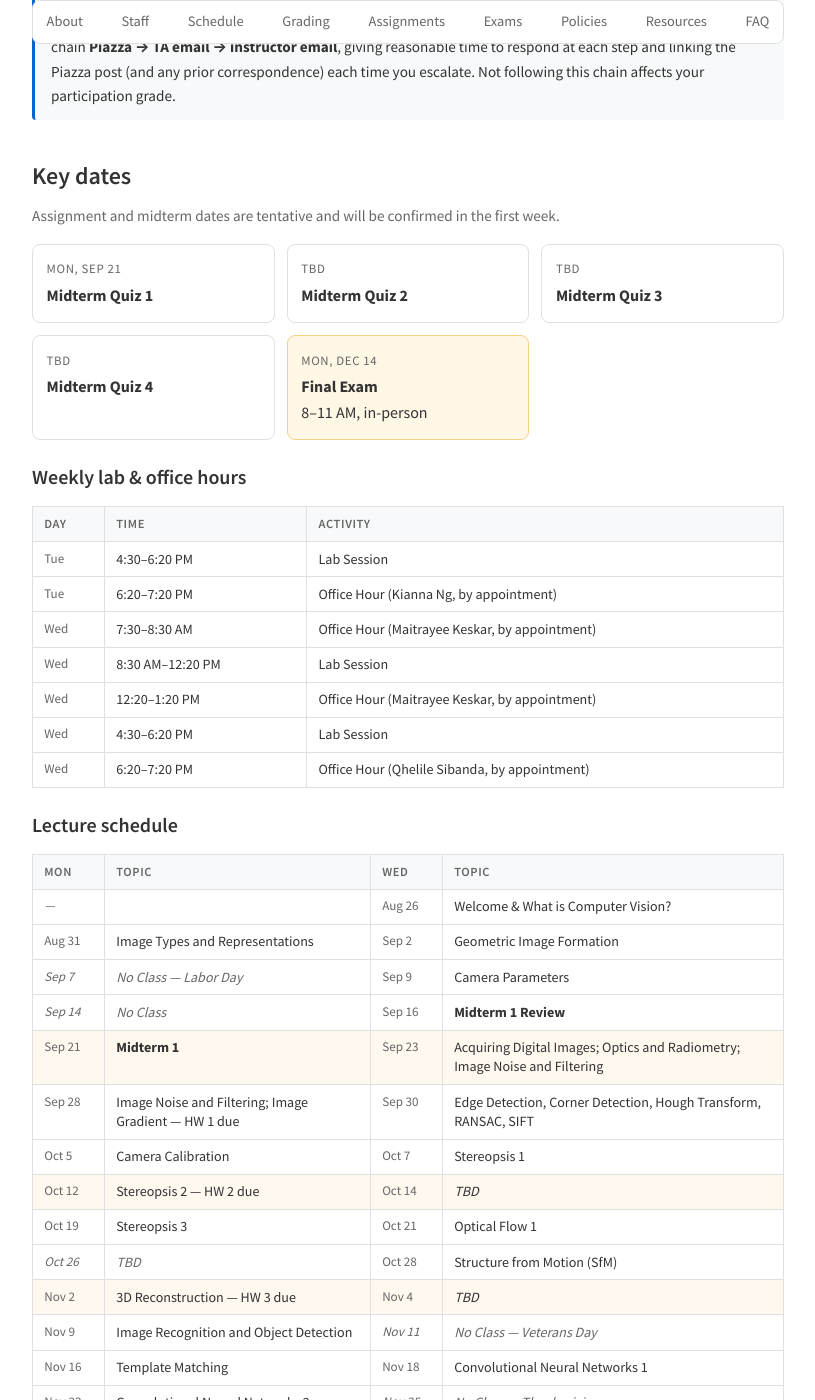
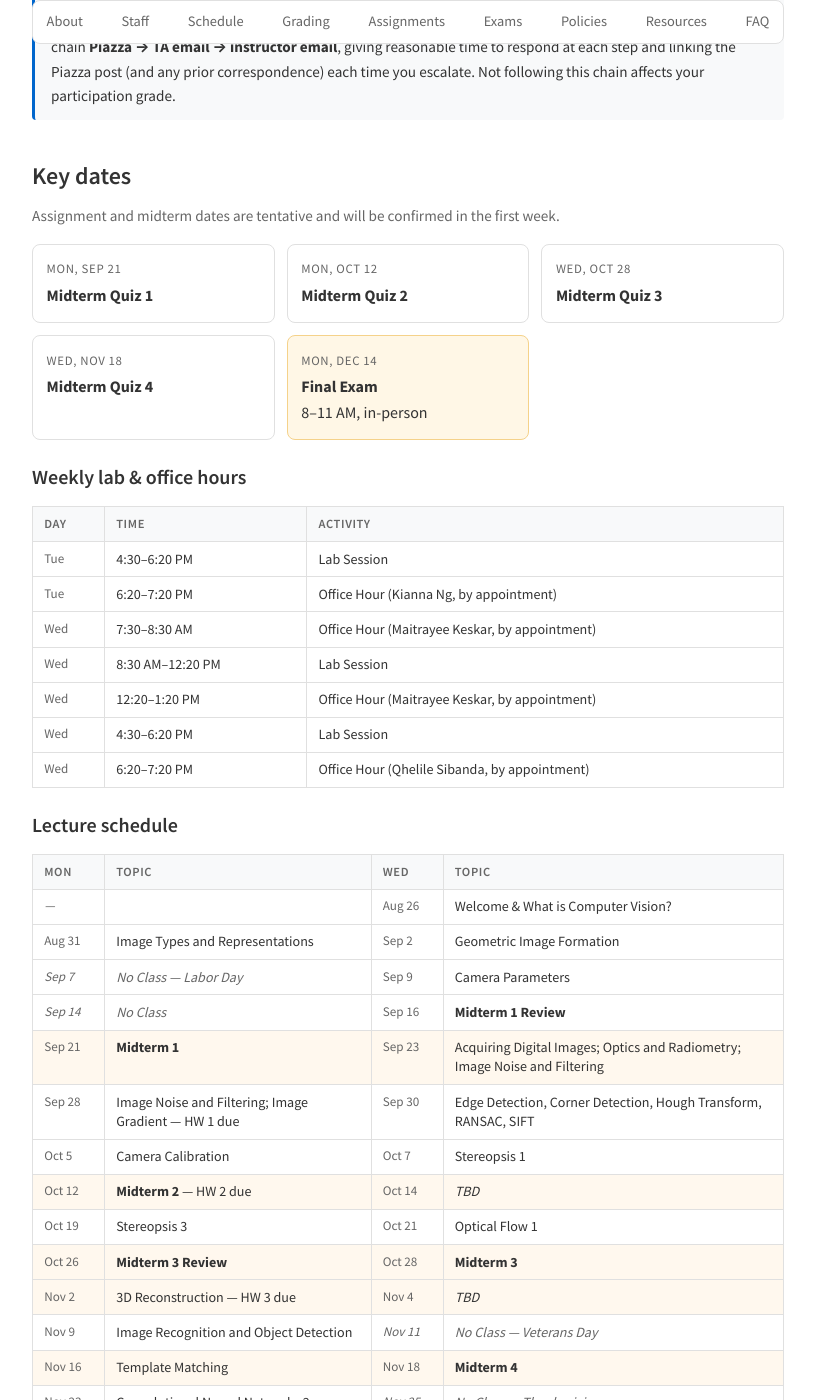
Before and after one commit to rossgreer/rossgreer.github.io, a Jekyll site: the page built from cse185.md, in a window 1280 px wide and 1400 px high, scrolled down 1218 px. Shown: the whole window, without its empty margins (232-1047 px from the left). Built offline with Jekyll 4.4.1, drawn with Linux system fonts in a browser that asks for light colours; some web fonts are replaced.

Commit message:
Set CSE 185 midterm 2/3/4 dates and shift Oct 26 to Midterm 3 review
Midterm 2 → Oct 12, Midterm 3 → Oct 28, Midterm 4 → Nov 18. Oct 26 becomes
the pre-exam Midterm 3 review, matching the Midterm 1 pattern.

Co-Authored-By: Claude Opus 4.7 <noreply@anthropic.com>

```diff
--- a/cse185.md
+++ b/cse185.md
@@ -75,15 +75,15 @@ permalink: /teaching/cse185/
       <div class="date-what"><strong>Midterm Quiz 1</strong></div>
     </div>
     <div class="date-item">
-      <div class="date-when">TBD</div>
+      <div class="date-when">Mon, Oct 12</div>
       <div class="date-what"><strong>Midterm Quiz 2</strong></div>
     </div>
     <div class="date-item">
-      <div class="date-when">TBD</div>
+      <div class="date-when">Wed, Oct 28</div>
       <div class="date-what"><strong>Midterm Quiz 3</strong></div>
     </div>
     <div class="date-item">
-      <div class="date-when">TBD</div>
+      <div class="date-when">Wed, Nov 18</div>
       <div class="date-what"><strong>Midterm Quiz 4</strong></div>
     </div>
     <div class="date-item final">
@@ -165,7 +165,7 @@ permalink: /teaching/cse185/
       </tr>
       <tr class="sch-exam">
         <td class="sch-date">Oct 12</td>
-        <td>Stereopsis 2 &mdash; HW 2 due</td>
+        <td><strong>Midterm 2</strong> &mdash; HW 2 due</td>
         <td class="sch-date">Oct 14</td>
         <td><em>TBD</em></td>
       </tr>
@@ -175,11 +175,11 @@ permalink: /teaching/cse185/
         <td class="sch-date">Oct 21</td>
         <td>Optical Flow 1</td>
       </tr>
-      <tr>
-        <td class="sch-date sch-off">Oct 26</td>
-        <td class="sch-off"><em>TBD</em></td>
+      <tr class="sch-exam">
+        <td class="sch-date">Oct 26</td>
+        <td><strong>Midterm 3 Review</strong></td>
         <td class="sch-date">Oct 28</td>
-        <td>Structure from Motion (SfM)</td>
+        <td><strong>Midterm 3</strong></td>
       </tr>
       <tr class="sch-exam">
         <td class="sch-date">Nov 2</td>
@@ -193,11 +193,11 @@ permalink: /teaching/cse185/
         <td class="sch-date sch-off">Nov 11</td>
         <td class="sch-off"><em>No Class &mdash; Veterans Day</em></td>
       </tr>
-      <tr>
+      <tr class="sch-exam">
         <td class="sch-date">Nov 16</td>
         <td>Template Matching</td>
         <td class="sch-date">Nov 18</td>
-        <td>Convolutional Neural Networks 1</td>
+        <td><strong>Midterm 4</strong></td>
       </tr>
       <tr>
         <td class="sch-date">Nov 23</td>
```
